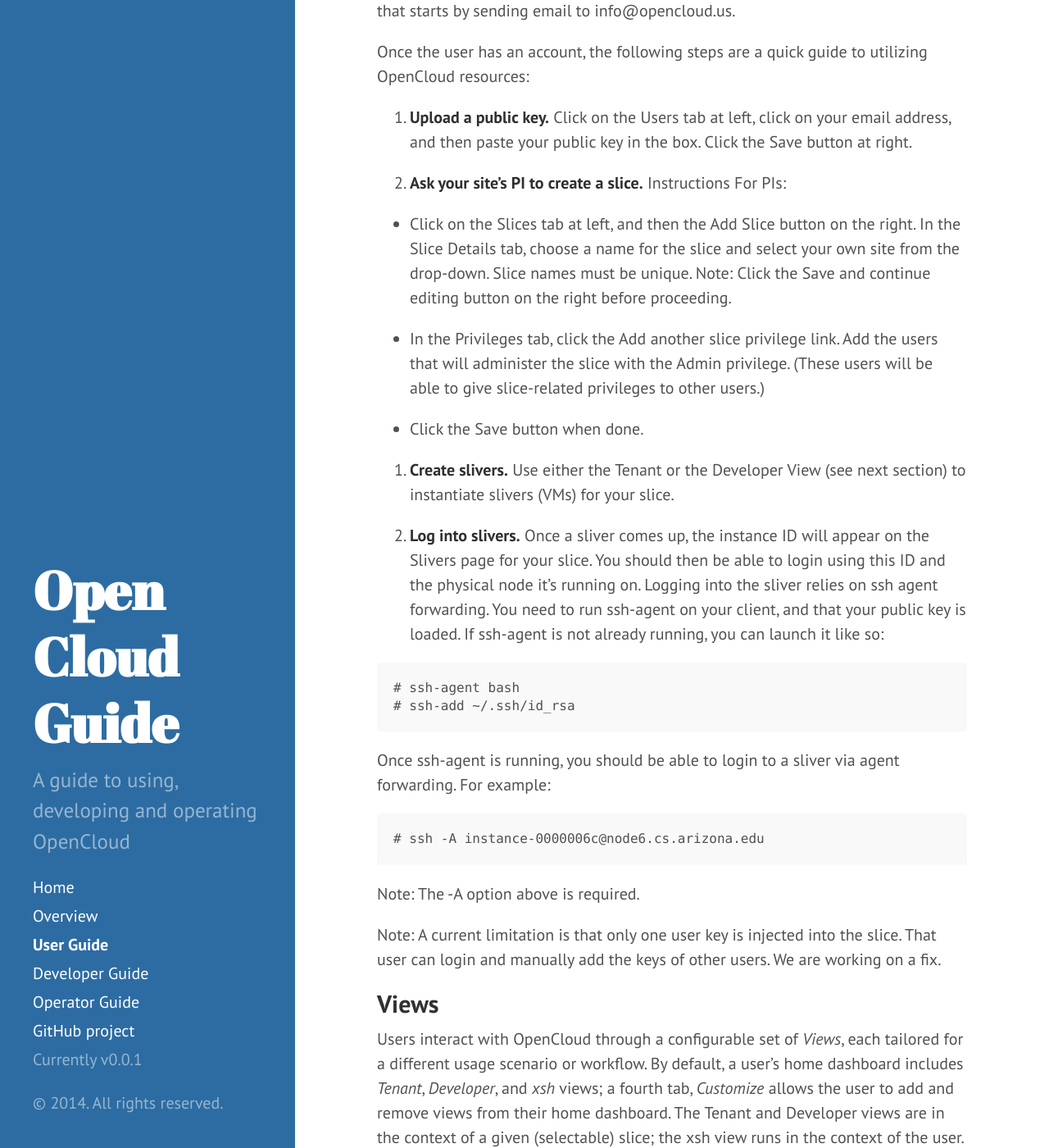
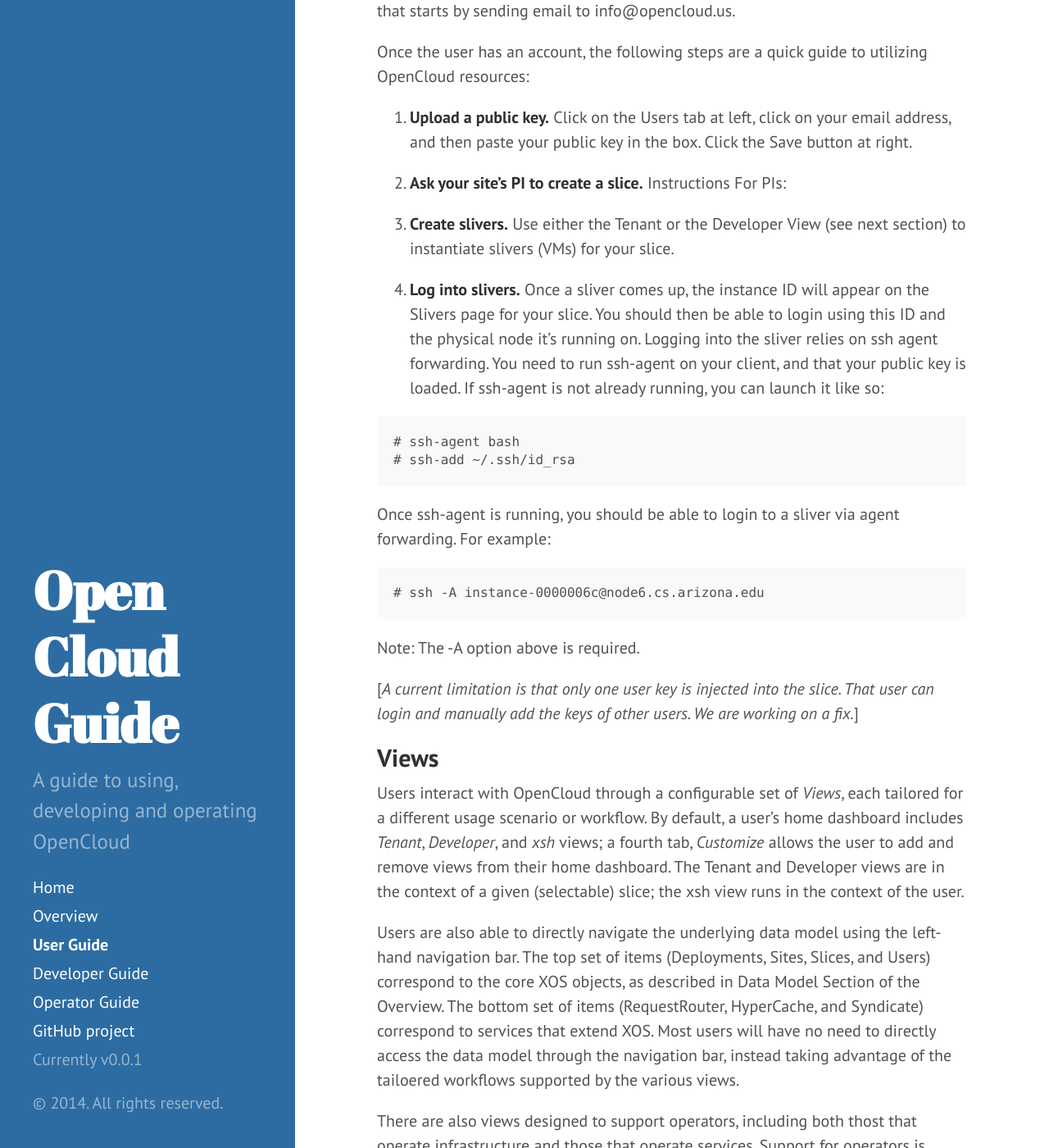
Before and after one commit to open-cloud/open-cloud.github.io.old, a Jekyll site: the page built from 1_user.md, in a window 1280 px wide and 1400 px high, scrolled down 290 px. Shown: the whole window at 82% size. Built offline with Jekyll 4.4.1, drawn with Linux system fonts in a browser that asks for light colours; Markdown is read by kramdown in place of the engine named in the settings.

Commit message:
debugging markdown

```diff
--- a/1_user.md
+++ b/1_user.md
@@ -19,19 +19,6 @@
 the Save button at right.
 
 2. **Ask your site's PI to create a slice.** Instructions For PIs:
-
-  * Click on the Slices tab at left, and then the Add Slice button on
-    the right. In the Slice Details tab, choose a name for the slice
-    and select your own site from the drop-down. Slice names must be
-    unique. Note: Click the Save and continue editing button on the
-    right before proceeding.
-
-  * In the Privileges tab, click the Add another slice privilege link.
-    Add the users that will administer the slice with the Admin privilege.
-    (These users will be able to give slice-related privileges to other
-    users.)
-
-  * Click the Save button when done.
 
 3. **Create slivers.** Use either the Tenant or the Developer View
 (see next section) to instantiate slivers (VMs) for your slice.
@@ -57,9 +44,9 @@
 
 Note: The -A option above is required.
 
-Note: A current limitation is that only one user key is injected into
-the slice. That user can login and manually add the keys of other
-users. We are working on a fix.
+[*A current limitation is that only one user key is injected into the
+slice. That user can login and manually add the keys of other users.
+We are working on a fix.*]
 
 ##Views
 
```
